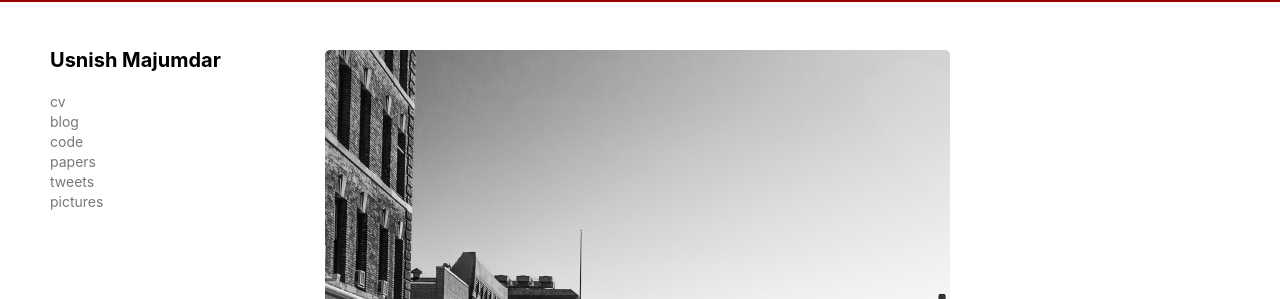
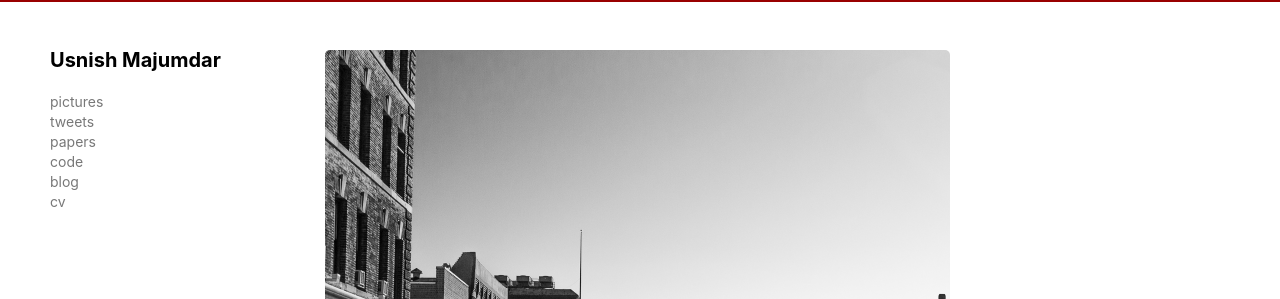
Before and after one commit to usnish/usnish.github.io, a Jekyll site: the page built from index.md, in a window 1280 px wide. Shown: the top 299 px of the page. Built offline with Jekyll 4.4.1, drawn with Linux system fonts in a browser that asks for light colours; nearby versions of some CDN libraries.

Commit message:
reveres order

```diff
--- a/_layouts/default.html
+++ b/_layouts/default.html
@@ -17,12 +17,12 @@
   <div class ="default-sidebar">
     <div id="logo"><a href="/">Usnish Majumdar</a></div>
     <ul class="nav">
+      <li><a href="https://www.instagram.com/usnish/">pictures</a></li>
+      <li><a href="https://twitter.com/usnishm">tweets</a></li>
+      <li><a href="https://scholar.google.com/citations?hl=en&user=NT3r7pYAAAAJ&view_op=list_works">papers</a></li>
+      <li><a href="http://www.github.com/usnish/">code</a></li>
+      <li><a href="http://blog.usnish.org/">blog</a></li>
       <li><a href="https://www.linkedin.com/in/usnishm/">cv</a></li>
-      <li><a href="http://blog.usnish.org/">blog</a></li>
-      <li><a href="http://www.github.com/usnish/">code</a></li>
-      <li><a href="https://scholar.google.com/citations?hl=en&user=NT3r7pYAAAAJ&view_op=list_works">papers</a></li>
-      <li><a href="https://twitter.com/usnishm">tweets</a></li>
-      <li><a href="https://www.instagram.com/usnish/">pictures</a></li>
     </ul>
   </div>
   <div class="default-content">
```
